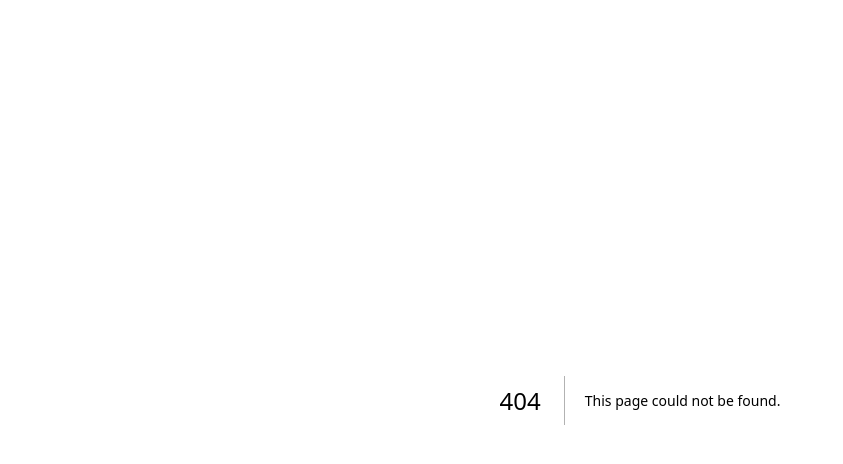
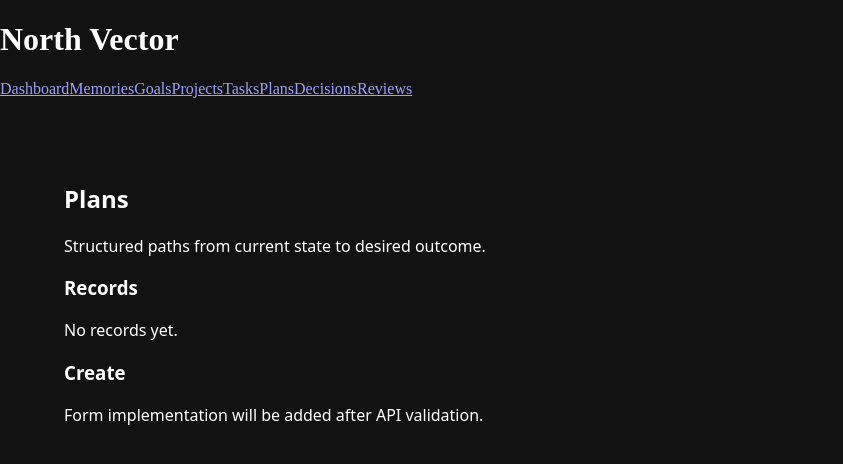
Before and after one commit to nishadbasrur/TheNorthVectorProject, a Next.js app: page /plans in a window 1280 px wide. Before the commit this address had no page. Shown: the top 464 px of the page, without its empty margins (0-843 px from the left). Built offline with nearby package versions, Linux system fonts and the light colour scheme.

Commit message:
Build plans screen

```diff
--- /dev/null
+++ b/app/plans/page.tsx
@@ -0,0 +1,5 @@
+import { ResourcePage } from "@/components/domain/resource-page";
+
+export default function PlansPage() {
+  return <ResourcePage title="Plans" description="Structured paths from current state to desired outcome." />;
+}
```
